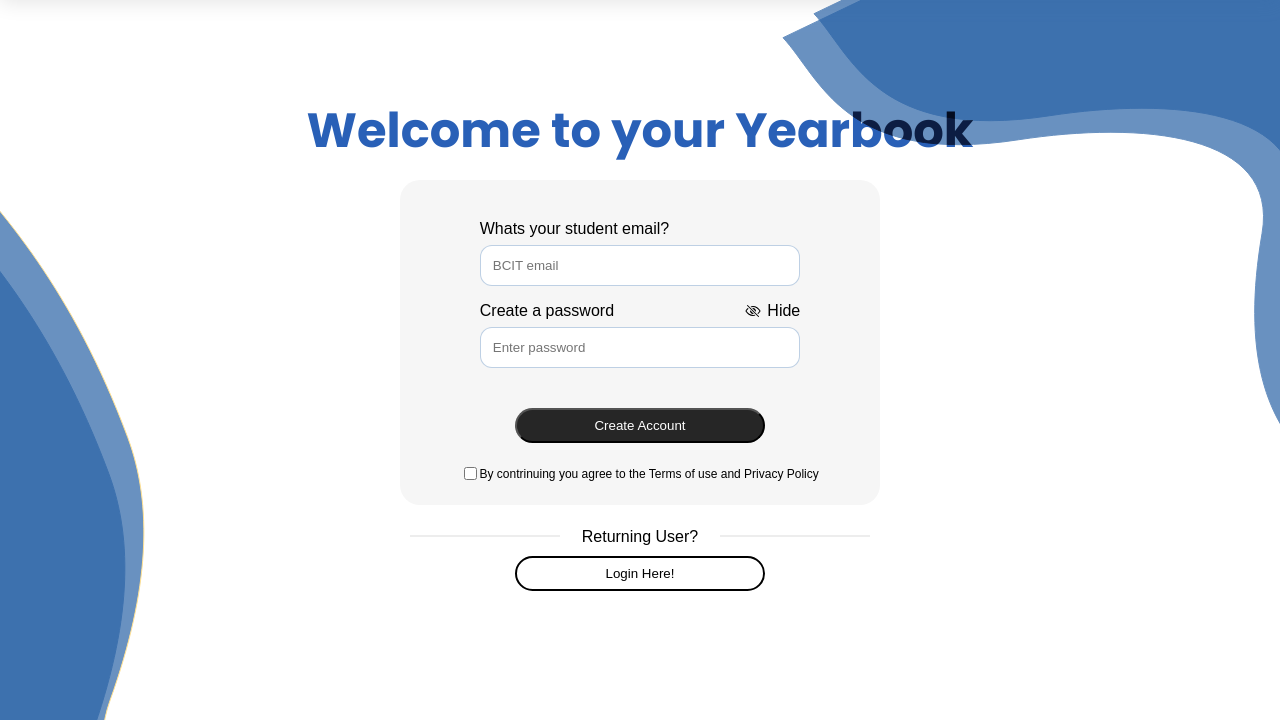
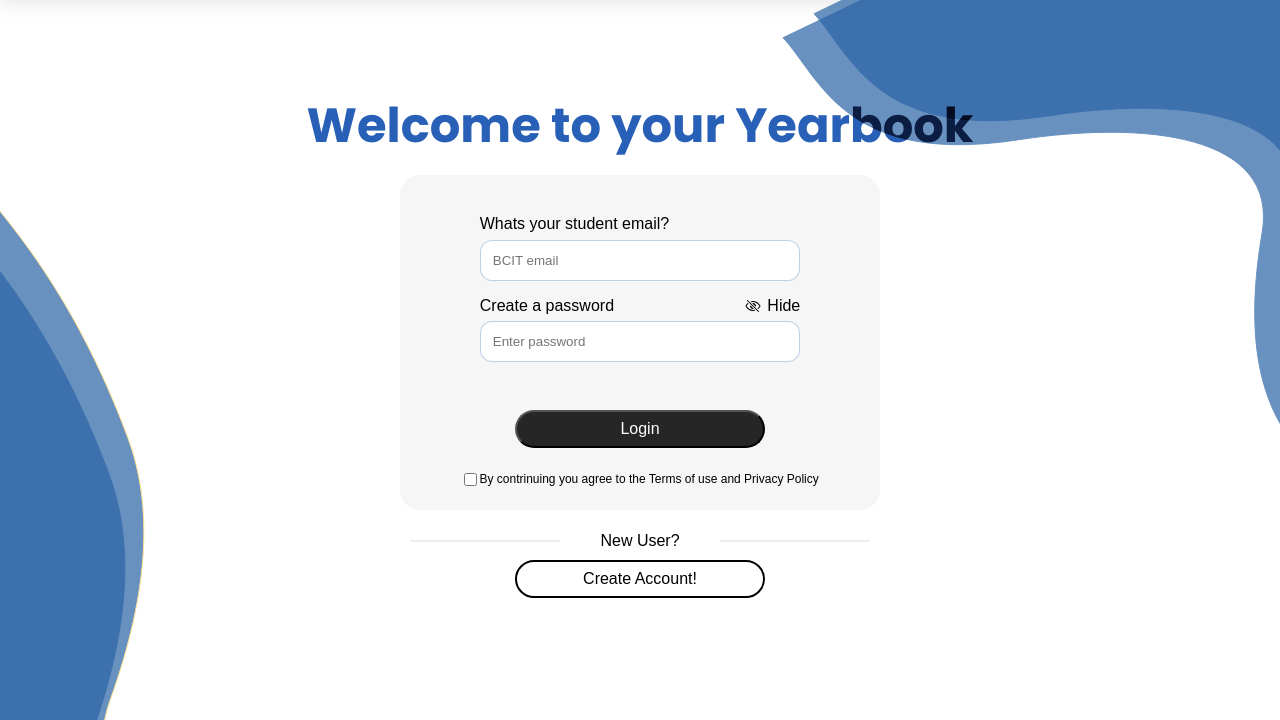
Before and after one commit to manhellis/yearbook, a PHP site: page /login.php in a window 1280 px wide. Shown: the part 80-800 px from the top of the page. Run offline with PHP 8.4, Linux system fonts and the light colour scheme; some web fonts are replaced.

Commit message:
update login userflow and login redirects ( sick! )

```diff
--- a/authenticate.php
+++ b/authenticate.php
@@ -21,8 +21,10 @@
             session_regenerate_id();
             $_SESSION['loggedin'] = TRUE;
             $_SESSION['id'] = $id;
-            $stmt->close();
-            header('Location: student_page.php?id='.$id);
+            echo json_encode(['status' => 'success', 'id' => $id]);
+
+            // $stmt->close();
+            // header('Location: student_page.php?id='.$id);
             exit();
             // echo 'Welcome back, ' . htmlspecialchars($_SESSION['name'], ENT_QUOTES) . '!';
         } else {
--- a/login.php
+++ b/login.php
@@ -26,7 +26,7 @@
         <h1>Welcome to your Yearbook </h1>
         <div class="container">
             <div class="form-fields">
-                <form action="authenticate.php" method="post">
+                <form id='loginForm' method="post">
                     <label for="email">Whats your student email?</label>
                     <input type="text" name="email" id="email" placeholder="BCIT email">
 
@@ -39,21 +39,23 @@
 
 
                     <!-- go to onboarding -->
-                    <button type="submit" id="create">Create Account</button>
+                    <button type="submit" id="create">Login</button>
                     <div class="checkbox">
-                        <input type="checkbox" name="#" id="check">
+                        <input type="checkbox" name="#" id="check" required>
                         <label>By contrinuing you agree to the Terms of use and Privacy Policy</label>
                     </div>
 
                 </form>
+                <div id="errorMessage" style="color: red; display: none;"></div>
+
             </div>
 
             <div class="returning">
                 <span class="left"></span>
                 <span class="right"></span>
-                <p>Returning User? </p>
+                <p>New User?</p>
                 <!-- go to updating user -->
-                <button id="sign-in">Login Here!</button>
+                <a href="./form.php" id="sign-in">Create Account!</a>
             </div>
 
         </div>
@@ -64,7 +66,29 @@
     <script src="login.js"></script>
     <script type="module" src="https://unpkg.com/ionicons@7.1.0/dist/ionicons/ionicons.esm.js"></script>
     <script nomodule src="https://unpkg.com/ionicons@7.1.0/dist/ionicons/ionicons.js"></script>
+    <script>
+        document.getElementById('loginForm').addEventListener('submit', function(event) {
+            event.preventDefault();
+            var email = document.getElementById('email').value;
+            var password = document.getElementById('password').value;
 
+            var xhr = new XMLHttpRequest();
+            xhr.open('POST', 'authenticate.php', true);
+            xhr.setRequestHeader('Content-Type', 'application/x-www-form-urlencoded');
+            xhr.onreadystatechange = function() {
+                if (xhr.readyState === 4 && xhr.status === 200) {
+                    var response = JSON.parse(xhr.responseText);
+                    if (response.status === 'success') {
+                        window.location.href = 'student_page.php?id=' + encodeURIComponent(response.id);
+                    } else {
+                        document.getElementById('errorMessage').style.display = 'block';
+                        document.getElementById('errorMessage').innerText = response;
+                    }
+                }
+            };
+            xhr.send('email=' + encodeURIComponent(email) + '&password=' + encodeURIComponent(password));
+        });
+    </script>
 </body>
 
 </html>
--- a/styles/login.css
+++ b/styles/login.css
@@ -163,10 +163,12 @@
     margin: 10px;
     background-color: transparent;
     border: 2px black solid;
+    text-align: center;
 }
-main button {
+main button , #sign-in{
     width: 250px;
     border-radius: 40px;
+    font-size: 16px;
 }
 .left {
     position: absolute;
```
